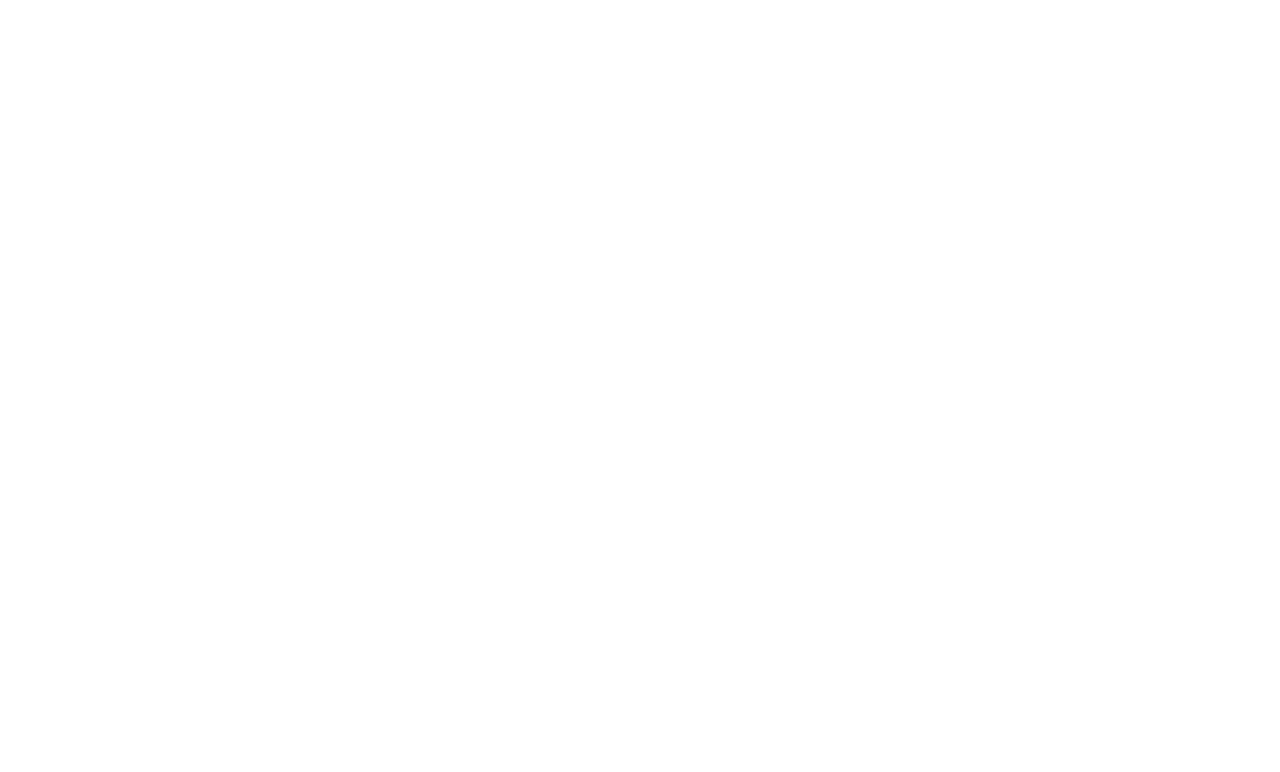
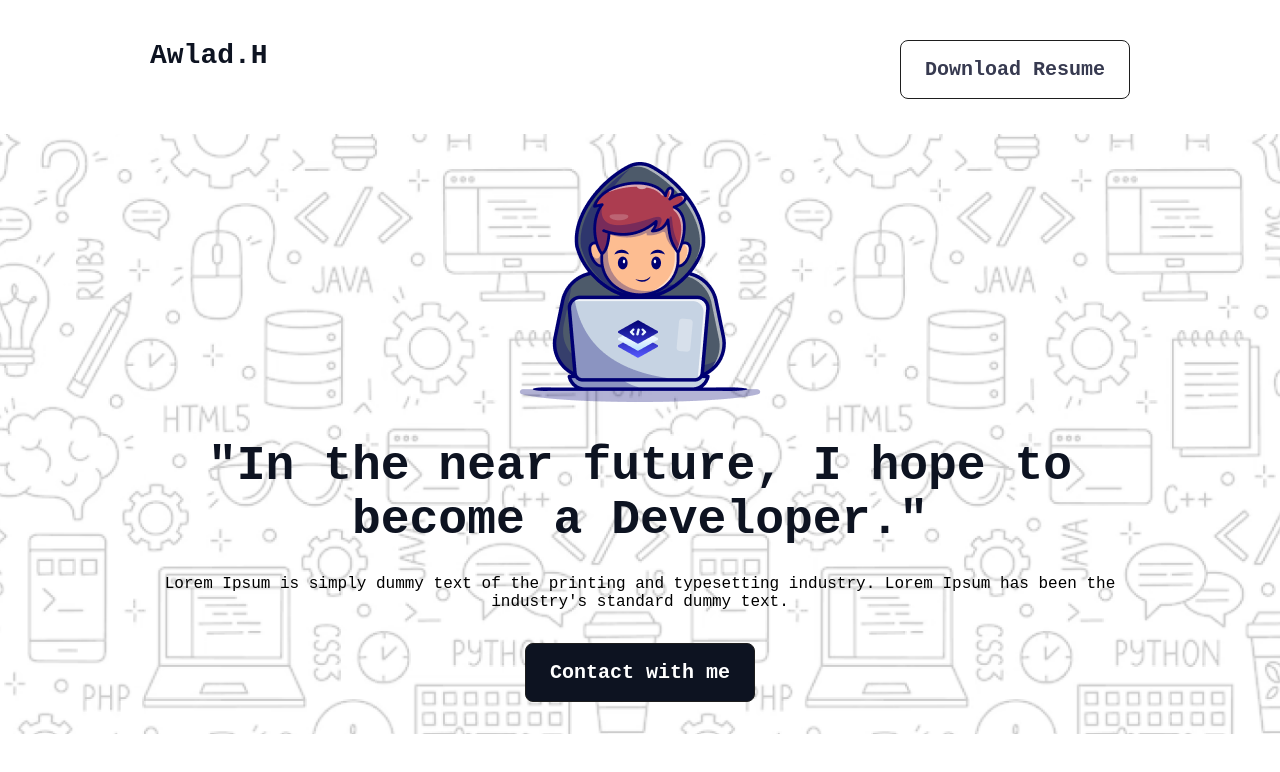
Before and after one commit to rakibunateed/B10A1, a plain HTML site: page index.html in a window 1280 px wide. Drawn offline with Linux system fonts and the light colour scheme; a web font is replaced by a local one.

Commit message:
banner and nav section

```diff
--- a/index.html
+++ b/index.html
@@ -1,12 +1,36 @@
 <!DOCTYPE html>
 <html lang="en">
+
 <head>
     <meta charset="UTF-8">
     <meta name="viewport" content="width=device-width, initial-scale=1.0">
     <title>B10A1</title>
     <link rel="stylesheet" href="styles/B10A1.css">
+    <link rel="preconnect" href="https://fonts.googleapis.com">
+    <link rel="preconnect" href="https://fonts.gstatic.com" crossorigin>
+    <link href="https://fonts.googleapis.com/css2?family=Azeret+Mono:ital,wght@0,100..900;1,100..900&display=swap"
+        rel="stylesheet">
 </head>
+
 <body>
+    <header>
+        <nav>
+            <h3 class="nav-title">Awlad.H</h3>
+            <button class="primary-btn">Download Resume</button>
+        </nav>
+        <section class="banner">
+            <div class="banner-content">
+                <img class="banner-img" src="assets/Group.png" alt="">
+                <h3 class="banner-title">"In the near future, I hope to become a Developer."</h3>
+                <p class="banner-description">Lorem Ipsum is simply dummy text of the printing and typesetting industry. Lorem Ipsum has been the industry's standard dummy text.</p>
+                <button class="snd-btn">Contact with me</button>
+            </div>
+
+
+        </section>
+
+    </header>
 
 </body>
+
 </html>
--- a/styles/B10A1.css
+++ b/styles/B10A1.css
@@ -1,4 +1,68 @@
 * {
     margin: 0;
     padding: 0;
+     font-family: "Azeret Mono", monospace;
 }
+
+
+.nav-title{
+    color: #0D1321;
+    font-size: 28px;
+    font-weight: bolde;
+}
+.primary-btn{
+    color: #373A50;
+    font-size: 20px;
+    font-weight: 600;
+    padding: 17px 24px;
+    border-radius: 8px;
+    border:1px solid #1E1E1E;
+    background-color: #fff;
+}
+nav{
+    display: flex;
+    justify-content: space-between;
+    margin: 40px 150px 35px;
+}
+
+
+.banner{
+    background-image: url('../assets/Hero-bg.png');
+    background-repeat: no-repeat;
+    background-position: center;
+    background-size: cover;
+
+}
+
+.banner-content{
+    text-align: center;
+     margin: 0 auto;
+    width: 998px;
+}
+
+.banner-img{
+    padding-top: 28px;
+}
+
+.banner-title{
+    color: #0D1321;
+    font-size: 48px;
+    font-weight: 800;
+    padding: 32px 0 28px;
+}
+.banner-description{
+    font-size: 16px;
+    font-weight: 400;
+    padding-bottom: 32px;
+}
+
+.snd-btn{
+    color: #fff;
+    font-size: 20px;
+    font-weight: 600;
+    padding: 17px 24px;
+    border-radius: 8px;
+    border:1px solid #1E1E1E;
+    background-color: #0D1321;
+    margin-bottom: 32px;
+}
```
